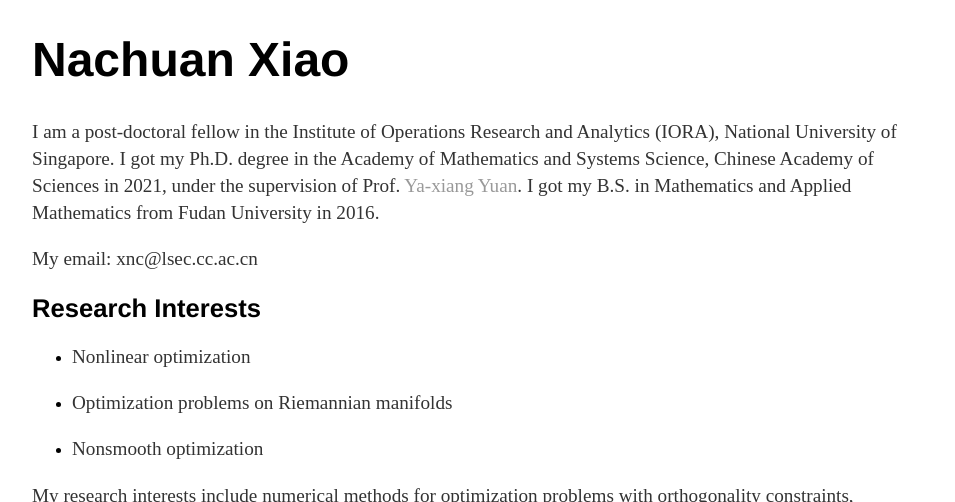
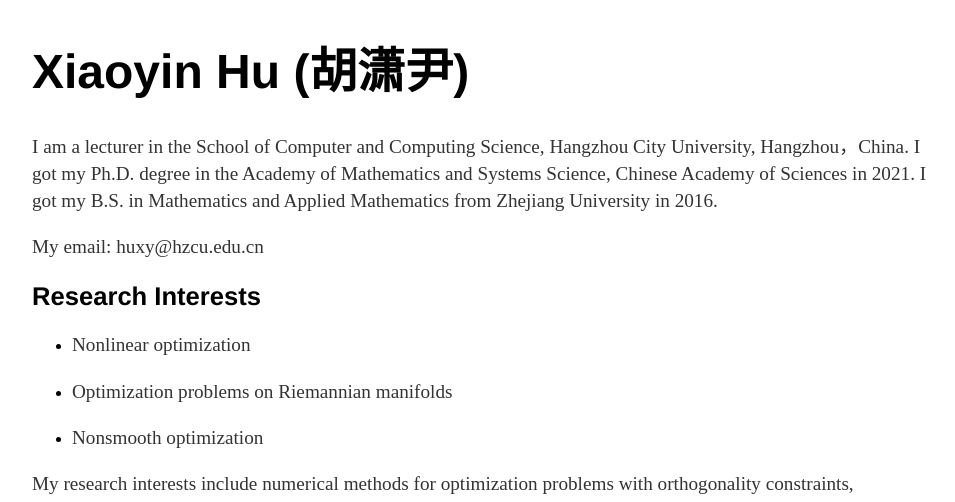
Before and after one commit to huxiaoyin708/huxiaoyin708.github.io, a Jekyll site: the page built from index.html, in a window 1280 px wide and 900 px high, cut to the strip 398-900 px from the top of the window. Shown: the whole strip, without its empty margins (160-1115 px from the left). Built offline with Jekyll 4.4.1, drawn with Linux system fonts in a browser that asks for light colours.

Commit message:
Update index.html

```diff
--- a/index.html
+++ b/index.html
@@ -1,14 +1,13 @@
 ---
 layout: default
-title: Nachuan Xiao's Homepage
+title: Xiaoyin Hu's Homepage
 ---
 <img src="/css/photo.jpg" alt="photo" style="width:225px;height:300px;">
 
 		<div class="about">
-			<h1>Nachuan Xiao</h1>
-			<p>I am a post-doctoral fellow in the Institute of Operations Research and Analytics (IORA), National University of Singapore. I got my Ph.D. degree in the Academy of Mathematics and Systems Science, Chinese Academy of Sciences in 2021, under the supervision of Prof. <a href="http://lsec.cc.ac.cn/~yyx/">Ya-xiang Yuan</a>. I got my B.S. in Mathematics and Applied
-			Mathematics from Fudan University in 2016.</p>
-		        <p>My email: xnc@lsec.cc.ac.cn</p>
+			<h1>Xiaoyin Hu (胡潇尹)</h1>
+			<p>I am a lecturer in the School of Computer and Computing Science, Hangzhou City University, Hangzhou，China. I got my Ph.D. degree in the Academy of Mathematics and Systems Science, Chinese Academy of Sciences in 2021. I got my B.S. in Mathematics and Applied Mathematics from Zhejiang University in 2016.</p>
+		        <p>My email: huxy@hzcu.edu.cn</p>
 		</div>
 <div class="about">
         <h2>Research Interests</h2>
```
